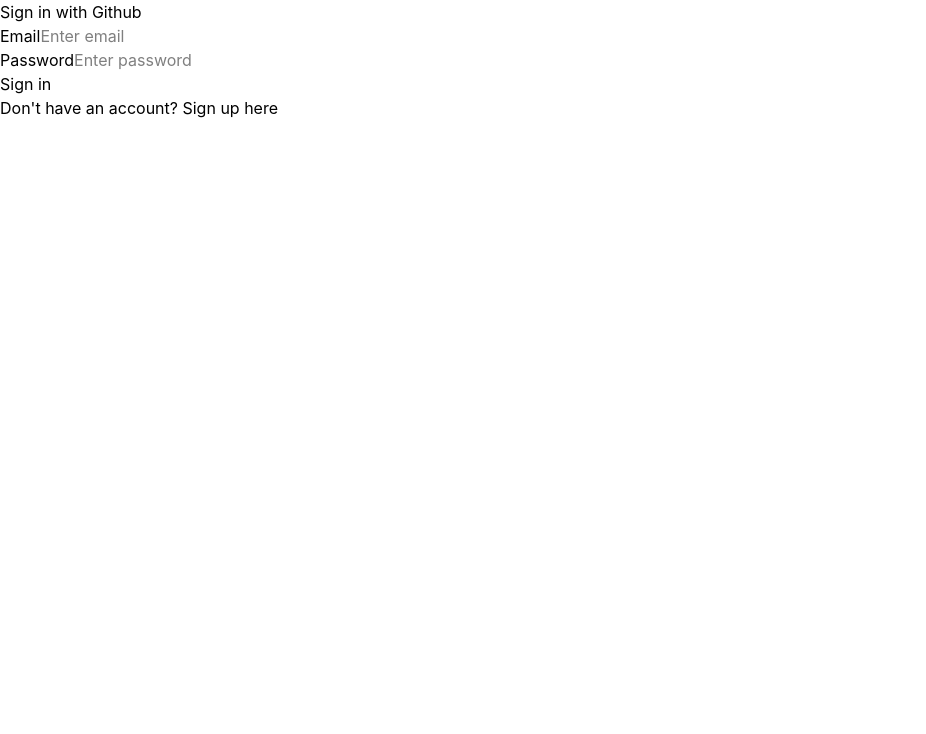
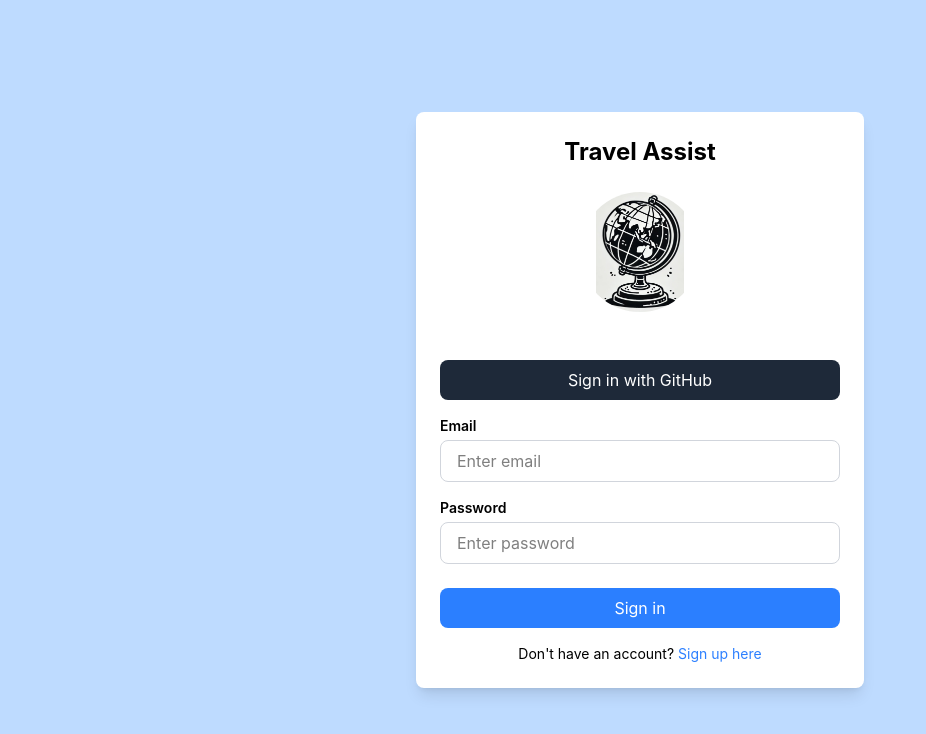
Before and after one commit to RichardRiveraRoman/ai-project, a React (Vite) app: page / in a window 1280 px wide. Shown: the top 734 px of the page, without its empty margins (0-926 px from the left). Built offline with nearby package versions, Linux system fonts and the light colour scheme.

Commit message:
login page

```diff
--- a/src/components/login.tsx
+++ b/src/components/login.tsx
@@ -2,6 +2,7 @@ import { useState, useEffect } from 'react';
 import { useNavigate } from 'react-router-dom';
 import useOAuth from '../hooks/useOauth';
 import { Link } from 'react-router-dom';
+import globeImage from '../assets/globe.jpg'
 
 const LoginPage = () => {
     // Local state to hold user input
@@ -73,52 +74,77 @@ const LoginPage = () => {
     };
 
     return (
-    <div>
+      <div className="bg-blue-200 min-h-screen flex flex-col items-center justify-center">
         {isOAuthLoading || isSubmitting ? (
-        <div>Loading...</div>
+          <div className="text-lg font-semibold">Loading...</div>
+        ) : (
+          <div className="w-full max-w-md bg-white shadow-lg rounded-lg p-6">
+            {githubToken ? (
+              <div className="text-center text-green-500 font-bold">
+                GitHub login successful!
+              </div>
             ) : (
               <div>
-          {githubToken ? (
-            <div>GitHub login successful!</div>
-          ) : (
-            <div>
-              <button onClick={handleOAuthLogin}>
-                Sign in with Github
+                <h1 className="text-2xl font-bold text-center mb-6">Travel Assist</h1>
+                <div className="flex flex-col items-center mb-6">
+
+                <img
+                  src={globeImage}
+                  alt="Logo"
+                  className="w-30 h-30 rounded-full object-contain mb-6"
+                />
+              </div>
+
+                <button
+                  onClick={handleOAuthLogin}
+                  className="w-full bg-gray-800 text-white py-2 rounded-lg hover:bg-gray-900 transition mb-4"
+                >
+                  Sign in with GitHub
                 </button>
+
                 <form onSubmit={handleFormSubmit}>
-                <div>
-                  <label>Email</label>
+                  <div className="mb-4">
+                    <label className="block text-sm font-semibold mb-1">Email</label>
                     <input
                       type="email"
                       placeholder="Enter email"
                       required
                       value={email}
                       onChange={(e) => setEmail(e.target.value)}
+                      className="w-full px-4 py-2 border border-gray-300 rounded-lg focus:outline-none focus:ring-2 focus:ring-blue-400"
                     />
                   </div>
-                <div>
-                  <label>Password</label>
+                  <div className="mb-6">
+                    <label className="block text-sm font-semibold mb-1">Password</label>
                     <input
                       type="password"
                       placeholder="Enter password"
                       required
                       value={password}
                       onChange={(e) => setPassword(e.target.value)}
+                      className="w-full px-4 py-2 border border-gray-300 rounded-lg focus:outline-none focus:ring-2 focus:ring-blue-400"
                     />
                   </div>
-                <button type="submit" disabled={isSubmitting}>
+                  <button
+                    type="submit"
+                    disabled={isSubmitting}
+                    className="w-full bg-blue-500 text-white py-2 rounded-lg hover:bg-blue-600 transition"
+                  >
                     Sign in
                   </button>
                 </form>
-              <div>
-                <p>
-                  Don&apos;t have an account?{' '}
-                  <Link to='/signup'>Sign up here</Link>
+
+                <div className="mt-4 text-center">
+                  <p className="text-sm">
+                    Don't have an account?{' '}
+                    <Link to="/signup" className="text-blue-500 hover:underline">
+                      Sign up here
+                    </Link>
                   </p>
                 </div>
               </div>
             )}
-          {error && <div>{error}</div>}
+            {error && <div className="text-red-500 text-sm mt-4">{error}</div>}
           </div>
         )}
       </div>
```
Also changed, not shown: src/assets/globe.jpg (added). Lines whose indentation alone changed are shown as unchanged.
